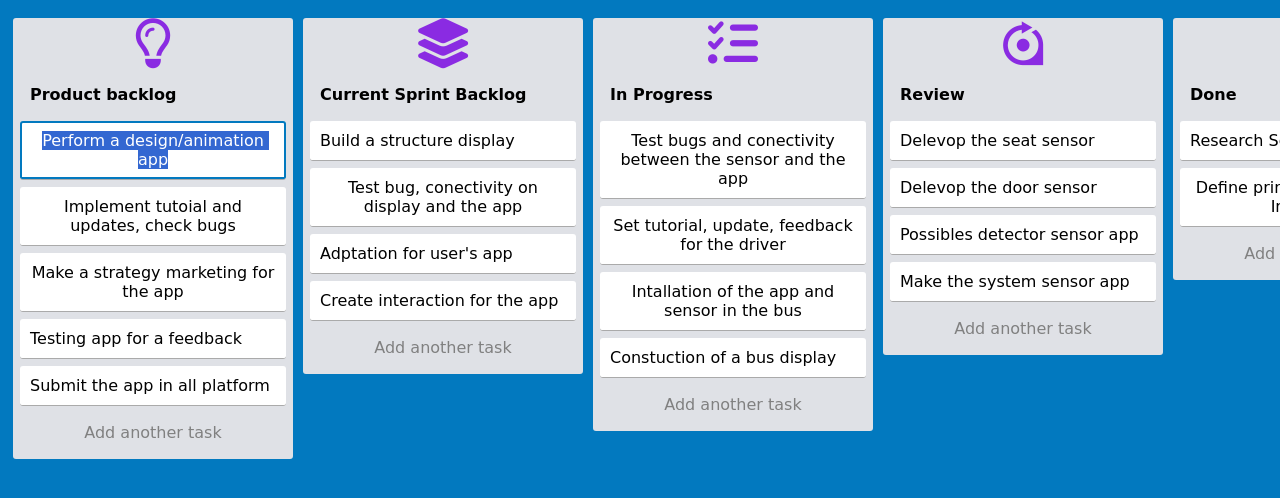
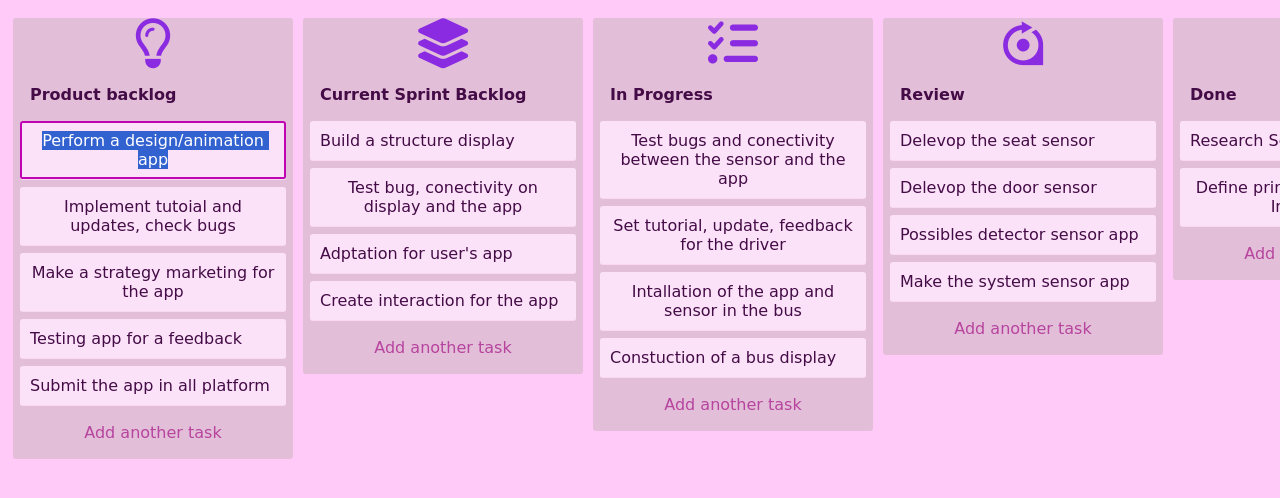
Before and after one commit to Carolina995/csp-ps_ca3, a plain HTML site: page index.html in a window 1280 px wide. Both pictures are taken after a click on the element "Perform a design/animation app". Shown: the top 498 px of the page. Drawn offline with nearby package versions, Linux system fonts and the light colour scheme.

Commit message:
Changing background and letters colors

```diff
--- a/style.css
+++ b/style.css
@@ -1,7 +1,7 @@
 body {
   font-family: 'Caveat', cursive;
-  color: #000000;
-  background-color: #0279bf;
+  color: #440c46;
+  background-color: #ffcaf8;
   display: flex;
   align-items: start;
 }
@@ -30,18 +30,18 @@ div {
 }
 
 .editing {
-  background: white;
-  color: #172b4d !important;
-  box-shadow:inset 0px 0px 0px 2px #0279bf;
+  background: #f5dff1;
+  color: #470344 !important;
+  box-shadow:inset 0px 0px 0px 2px #bf02b2;
 }
 
 .editing:hover {
-  background: white !important;
+  background: rgb(255, 214, 252) !important;
 }
 
 .card {
-  background: white;
-  border-bottom: 1px solid #aaa;
+  background: rgb(252, 226, 249);
+  border-bottom: 1px solid rgb(249, 216, 241);
 
 }
 
@@ -50,7 +50,7 @@ div {
   min-width: 280px;
   margin: 10px 5px;
   position: relative;
-  background: #dfe1e6;
+  background: #e3bed9;
   text-align: center;
 }
 
@@ -60,7 +60,7 @@ div {
   margin: 10px 5px;
   position: relative;
   background: rgba(0,0,0,.12);
-  color: hsla(0,0%,100%,.8);
+  color: rgba(171, 37, 142, 0.8);
 }
 
 .ghost {
@@ -74,7 +74,7 @@ div {
   display: inline-block;
   padding: 10px;
   margin-top: 0px;
-  color: rgb(128, 128, 128);
+  color: rgba(171, 37, 142, 0.8);
   text-decoration: none;
 /*   border-bottom: 1px solid #dfe1e6; */
 }
```
